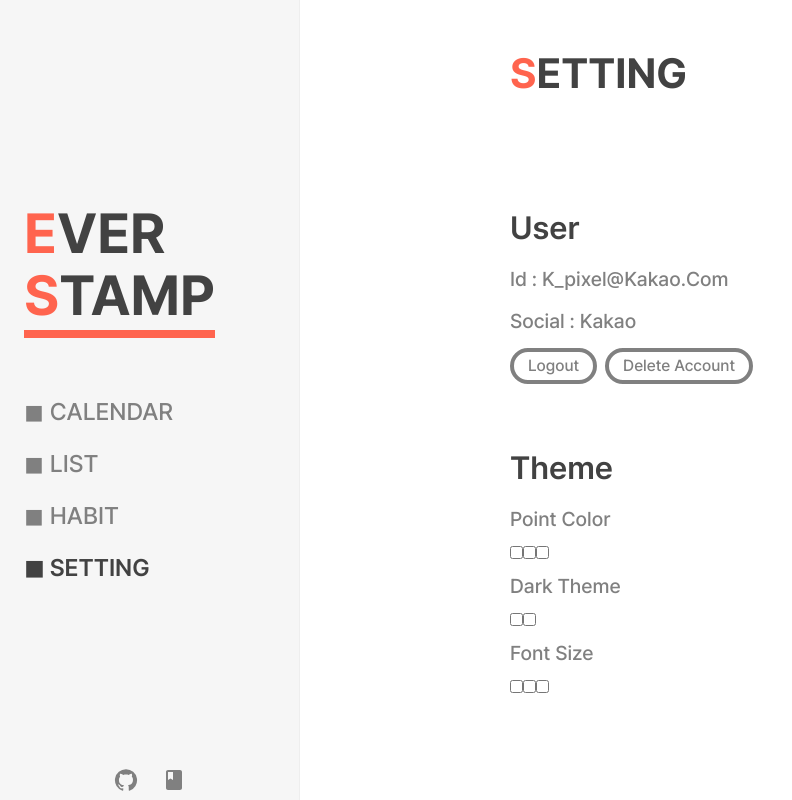
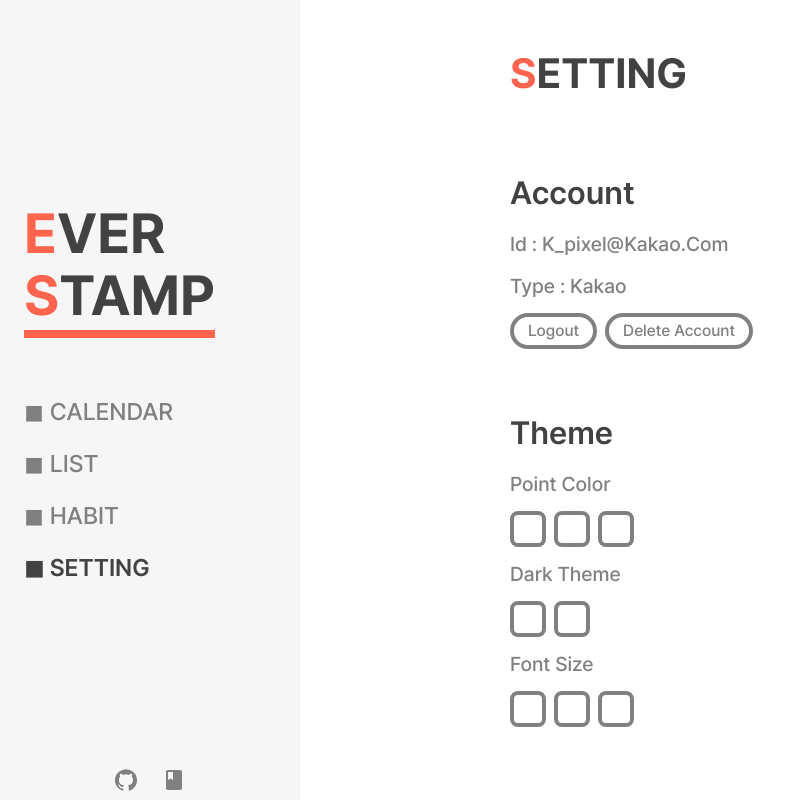
Before and after one commit to EunoChoi/everstamp, a Next.js app: page /io/setting in a window 1280 px wide. Shown: the whole page, without its empty margins (0-792 px from the left). Built offline with nearby package versions, Linux system fonts and the light colour scheme.

Commit message:
setting page minor update

```diff
--- a/src/app/io/(afterLogin)/habit/page.tsx
+++ b/src/app/io/(afterLogin)/habit/page.tsx
@@ -9,7 +9,7 @@ import HabitBox from "@/component/habitBox";
 const Habit = () => {
   return (
     <Wrapper>
-      <Header subTitle="complete 100%" />
+      <Header subTitle="9 habits done!" />
       <Content>
         <HabitGrid>
           <HabitBox />
--- a/src/app/io/(afterLogin)/list/page.tsx
+++ b/src/app/io/(afterLogin)/list/page.tsx
@@ -11,7 +11,7 @@ import ListNote from "@/component/ListNote";
 const List = () => {
   return (
     <Wrapper>
-      <Header subTitle="24.04.12" />
+      <Header subTitle="-" />
       <ScrollContent>
         <ListNote></ListNote>
         <ListNote></ListNote>
--- a/src/app/io/(afterLogin)/setting/page.tsx
+++ b/src/app/io/(afterLogin)/setting/page.tsx
@@ -11,9 +11,9 @@ const Setting = () => {
       <Header subTitle="" />
       <Content>
         <Section>
-          <Title>user</Title>
-          <Text>id : k_pixel@kakao.com</Text>
-          <Text>social : kakao</Text>
+          <Title>account</Title>
+          <SubTitle>id : k_pixel@kakao.com</SubTitle>
+          <SubTitle>type : kakao</SubTitle>
           <FlexRow>
             <Button>logout</Button>
             <Button>delete account</Button>
@@ -22,23 +22,23 @@ const Setting = () => {
 
         <Section>
           <Title>theme</Title>
-          <Text>point color</Text>
+          <SubTitle>point color</SubTitle>
           <FlexRow>
-            <input type="checkbox"></input>
-            <input type="checkbox"></input>
-            <input type="checkbox"></input>
+            <Check></Check>
+            <Check></Check>
+            <Check></Check>
           </FlexRow>
 
-          <Text>dark theme</Text>
+          <SubTitle>dark theme</SubTitle>
           <FlexRow>
-            <input type="checkbox"></input>
-            <input type="checkbox"></input>
+            <Check></Check>
+            <Check></Check>
           </FlexRow>
-          <Text>font size</Text>
+          <SubTitle>font size</SubTitle>
           <FlexRow>
-            <input type="checkbox"></input>
-            <input type="checkbox"></input>
-            <input type="checkbox"></input>
+            <Check></Check>
+            <Check></Check>
+            <Check></Check>
           </FlexRow>
         </Section>
 
@@ -101,8 +101,9 @@ const Title = styled.span`
   color: rgb(var(--grey_Title));
 
   text-transform: capitalize;
+  /* text-transform: uppercase; */
 `
-const Text = styled.span`
+const SubTitle = styled.span`
   font-size: 20px;
   font-weight: 500;
   color: rgb(var(--grey_Title));
@@ -118,7 +119,9 @@ const Button = styled.button`
   cursor: pointer;
   transition: all ease-in-out 0.3s;
 
-  padding: 2px 14px;
+  padding: 0 14px;
+  height: 36px;
+
   border-radius: 50px;
   border: solid 4px grey;
   margin-right: 8px;
@@ -131,3 +134,16 @@ const Button = styled.button`
     color: rgb(var(--point));
   }
 `
+const Check = styled.div`
+  width: 36px;
+  height: 36px;
+  border: solid 4px grey;
+  margin-right: 8px;
+  transition: all ease-in-out 0.3s;
+
+  border-radius: 8px;
+  &:hover{
+    border: solid 4px rgb(var(--point));
+    color: rgb(var(--point));
+  }
+`
--- a/src/component/header.tsx
+++ b/src/component/header.tsx
@@ -63,5 +63,8 @@ const SubTitle = styled.span`
   font-weight: 500;
   white-space: nowrap;
 
+  overflow-x: scroll;
+  padding-left: 12px;
+  scrollbar-width: none;
   text-transform: capitalize;
 `
```
